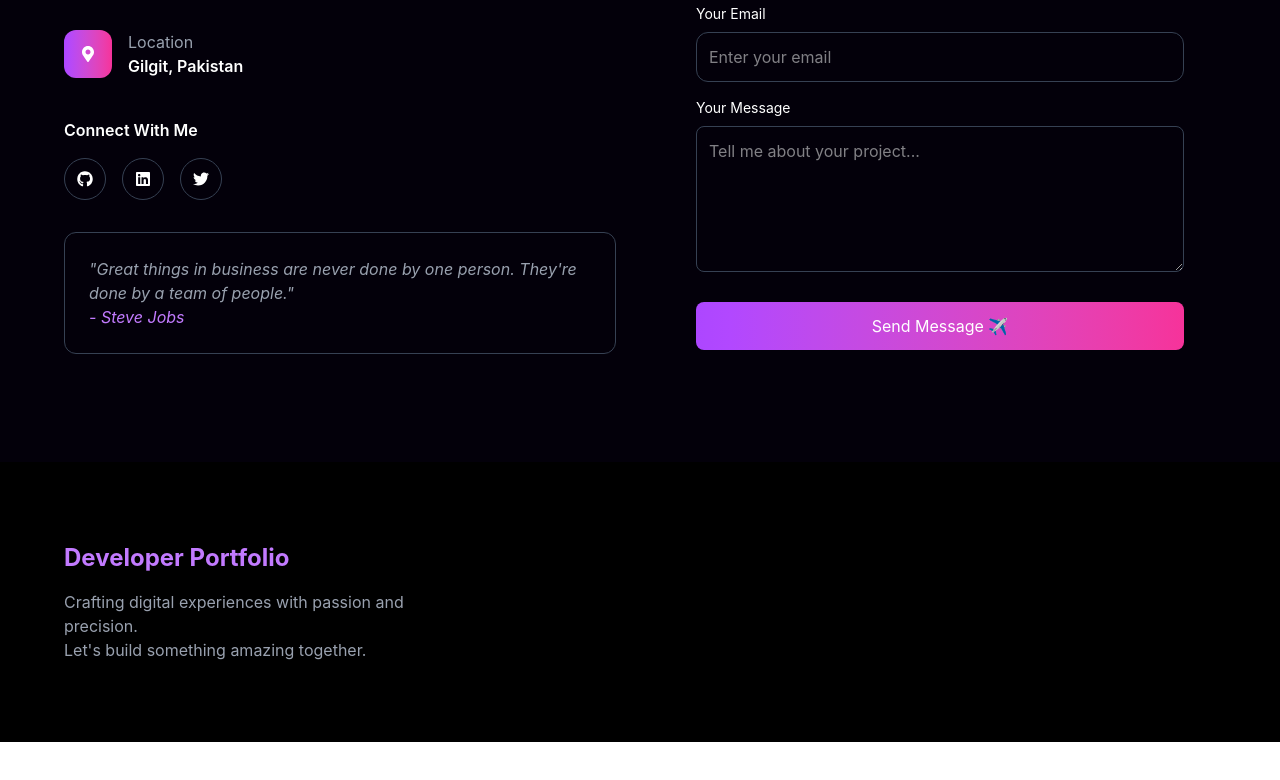
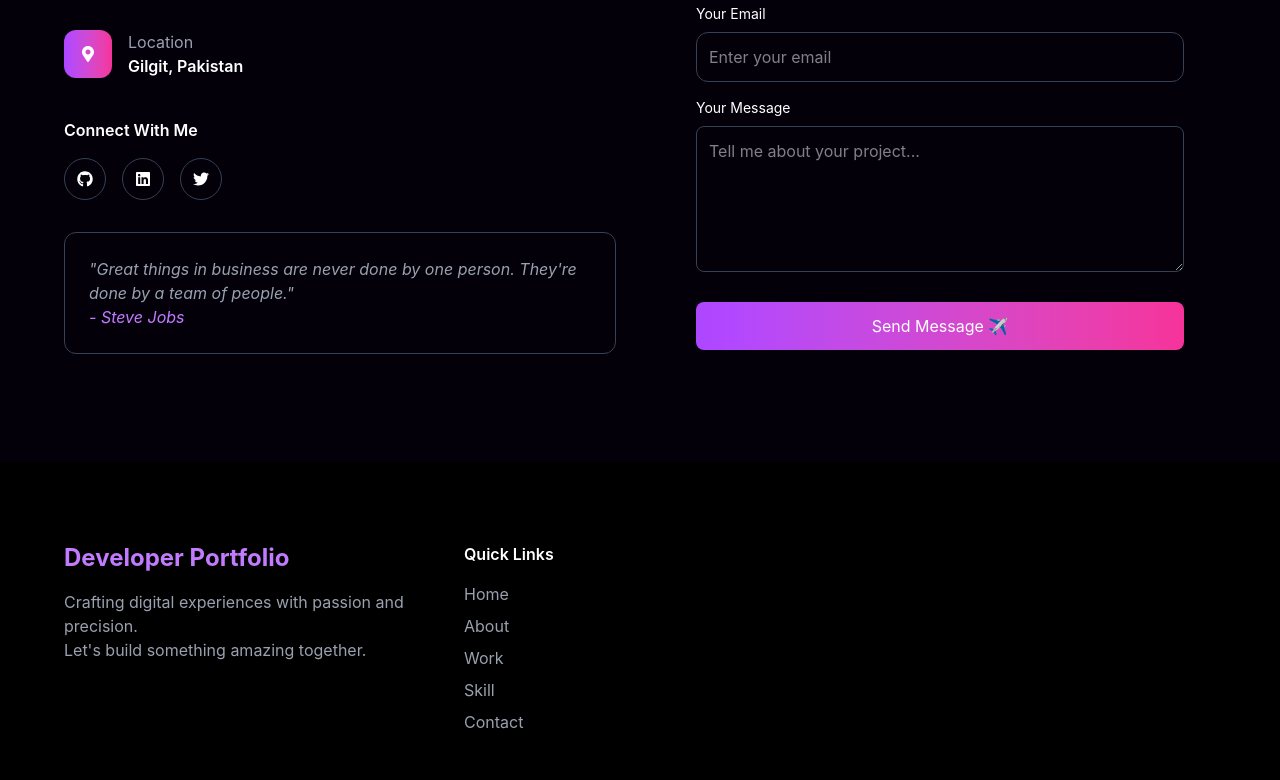
Before and after one commit to muhammad230/Mohdsite.com, a React (Vite) app: page / in a window 1280 px wide. Shown: the part 4654-5434 px from the top of the page. Before the commit the page ends 5396 px from the top, so only its background shows below. Built offline with nearby package versions, Linux system fonts and the light colour scheme.

Commit message:
add a center colmn

```diff
--- a/src/Components/Footer.jsx
+++ b/src/Components/Footer.jsx
@@ -6,11 +6,45 @@ const Footer = () => {
       <div className="max-w-6xl mx-auto grid md:grid-cols-3 gap-12">
         {/* left column */}
         <div>
-          <h2 className="text-2xl font-bold text-purple-400 mb-4">Developer Portfolio</h2>
+          <h2 className="text-2xl font-bold text-purple-400 mb-4">
+            Developer Portfolio
+          </h2>
           <p className="text-gray-400">
-            Crafting digital experiences with passion and precision.<br /> Let's build
-            something amazing together.
+            Crafting digital experiences with passion and precision.
+            <br /> Let's build something amazing together.
           </p>
+        </div>
+
+        {/* center column */}
+        <div>
+          <h3 className="font-semibold mb-4">Quick Links</h3>
+          <ul className="space-y-2 text-gray-400">
+            <li>
+              <a href="#" className="hover:text-white cursor-pointer">
+                Home
+              </a>
+            </li>
+            <li>
+              <a href="#about" className="hover:text-white cursor-pointer">
+                About
+              </a>
+            </li>
+            <li>
+              <a href="#work" className="hover:text-white cursor-pointer">
+               Work
+              </a>
+            </li>
+            <li>
+              <a href="#skill" className="hover:text-white cursor-pointer">
+                Skill
+              </a>
+            </li>
+            <li>
+              <a href="#contact" className="hover:text-white cursor-pointer">
+                Contact
+              </a>
+            </li>
+          </ul>
         </div>
       </div>
     </footer>
```
